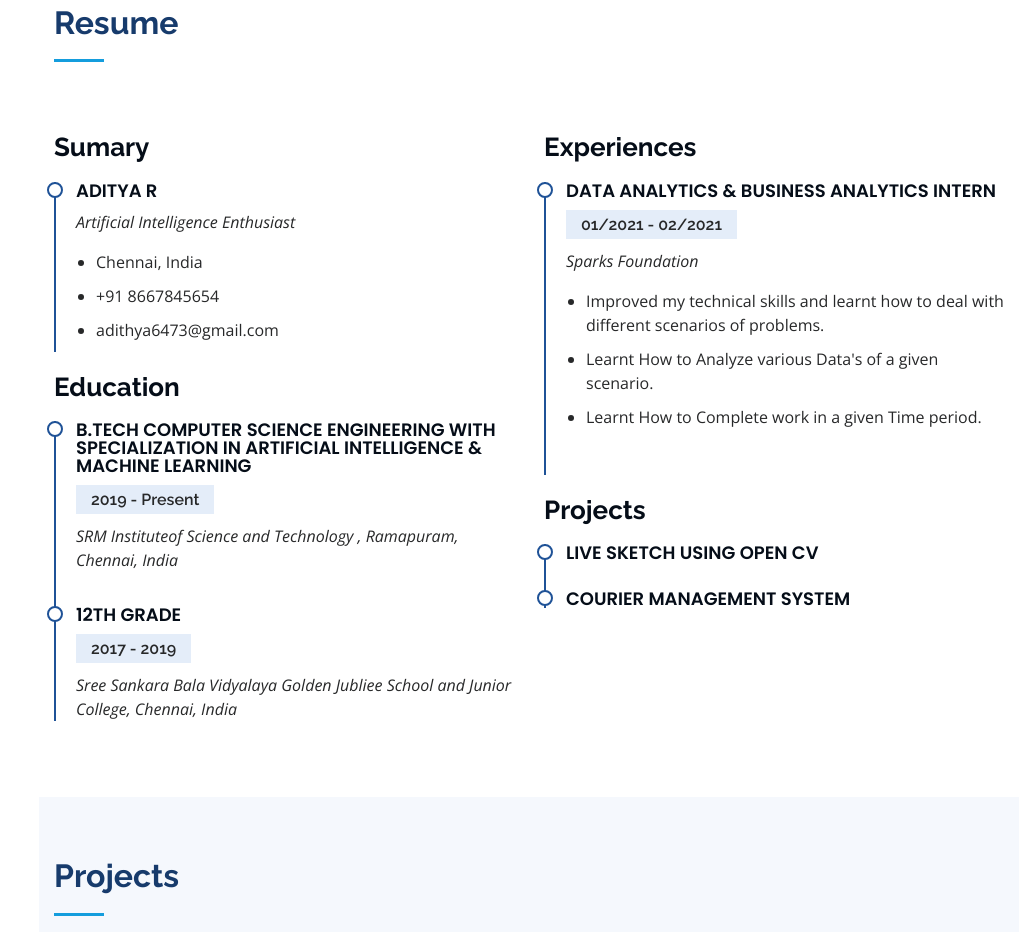
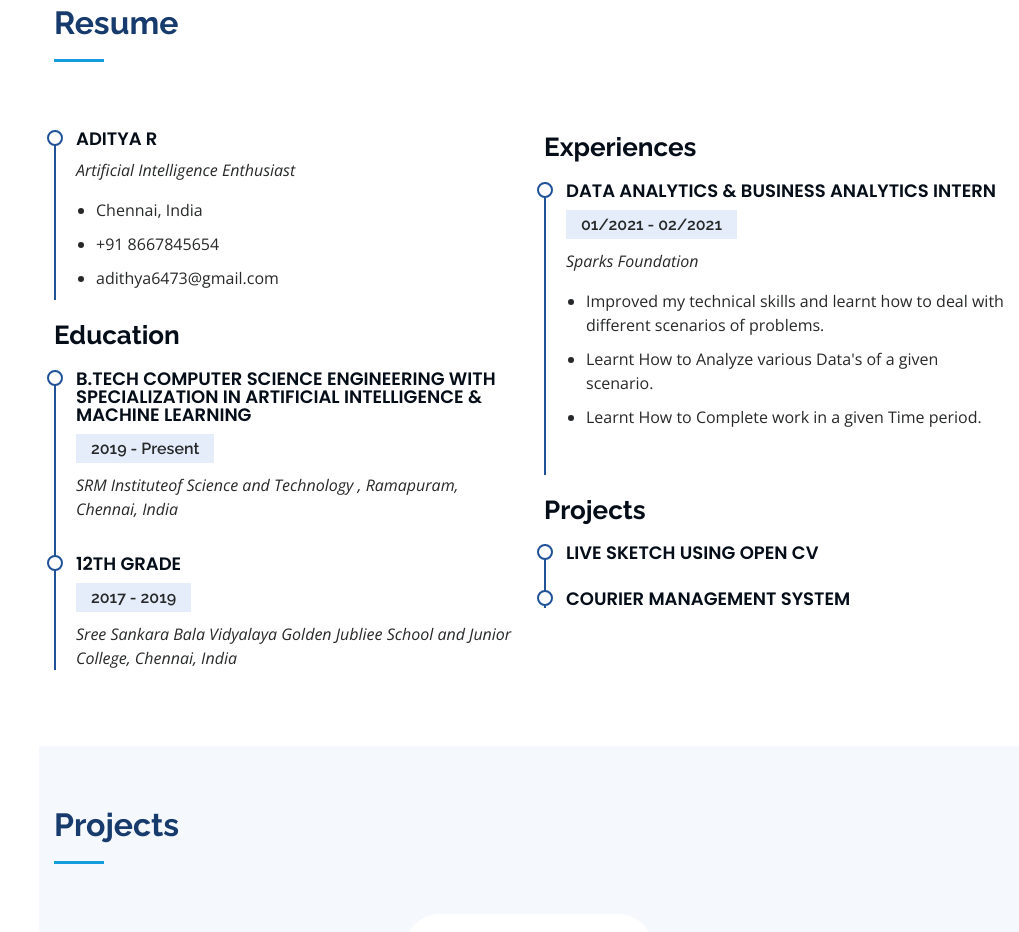
Before and after one commit to aditya6473/My-Portfolio-Website, a plain HTML site: page index.html in a window 1280 px wide. Shown: the part 1800-2732 px from the top of the page, without its empty margins (261-1280 px from the left). Drawn offline with nearby package versions, Linux system fonts and the light colour scheme.

Commit message:
Update index.html

```diff
--- a/index.html
+++ b/index.html
@@ -198,7 +198,7 @@
 
         <div class="row">
           <div class="col-lg-6" data-aos="fade-up">
-            <h3 class="resume-title">Sumary</h3>
+            <h3 class="resume-title"></h3>
             <div class="resume-item pb-0">
               <h4>Aditya R</h4>
               <p><em>Artificial Intelligence Enthusiast</em></p>
```
